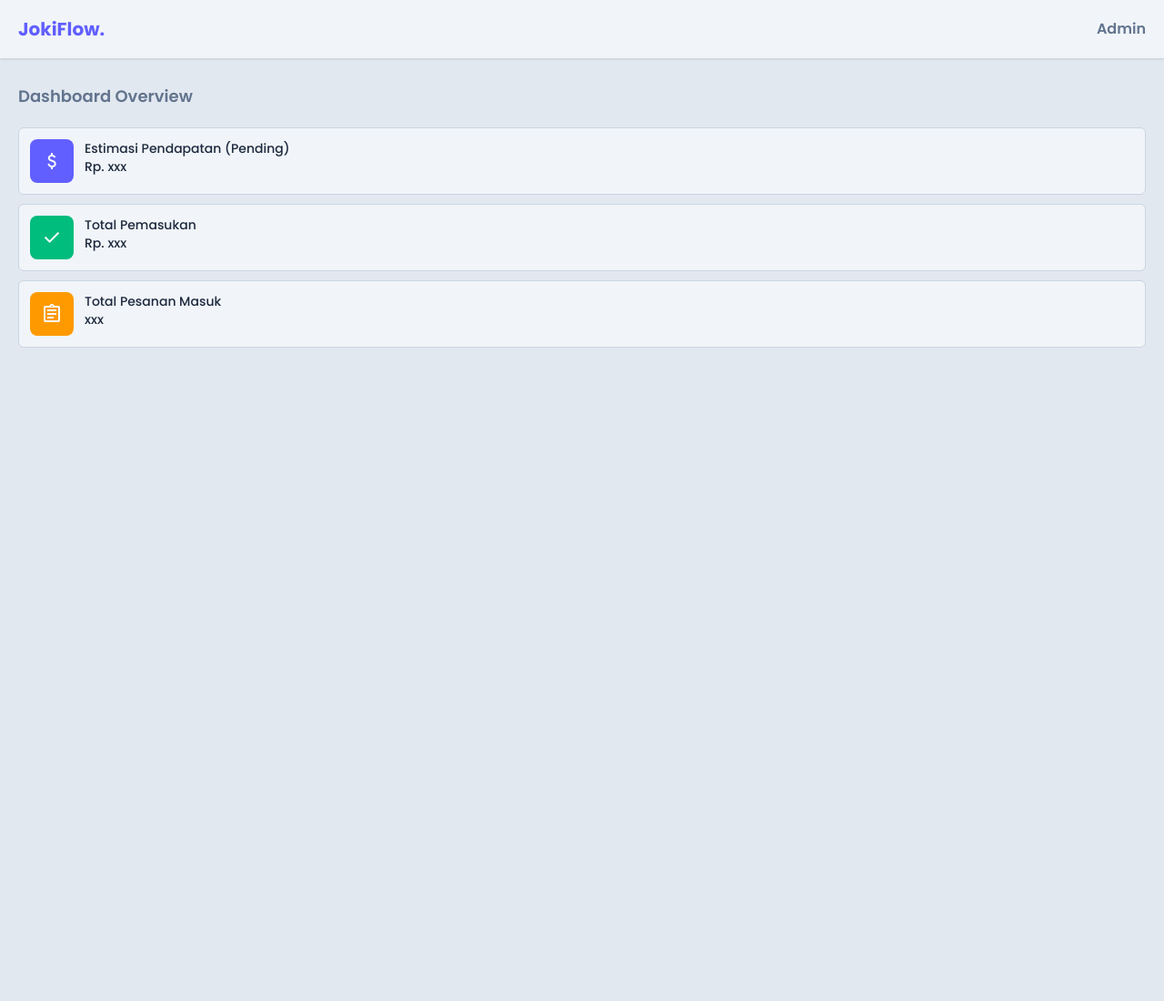
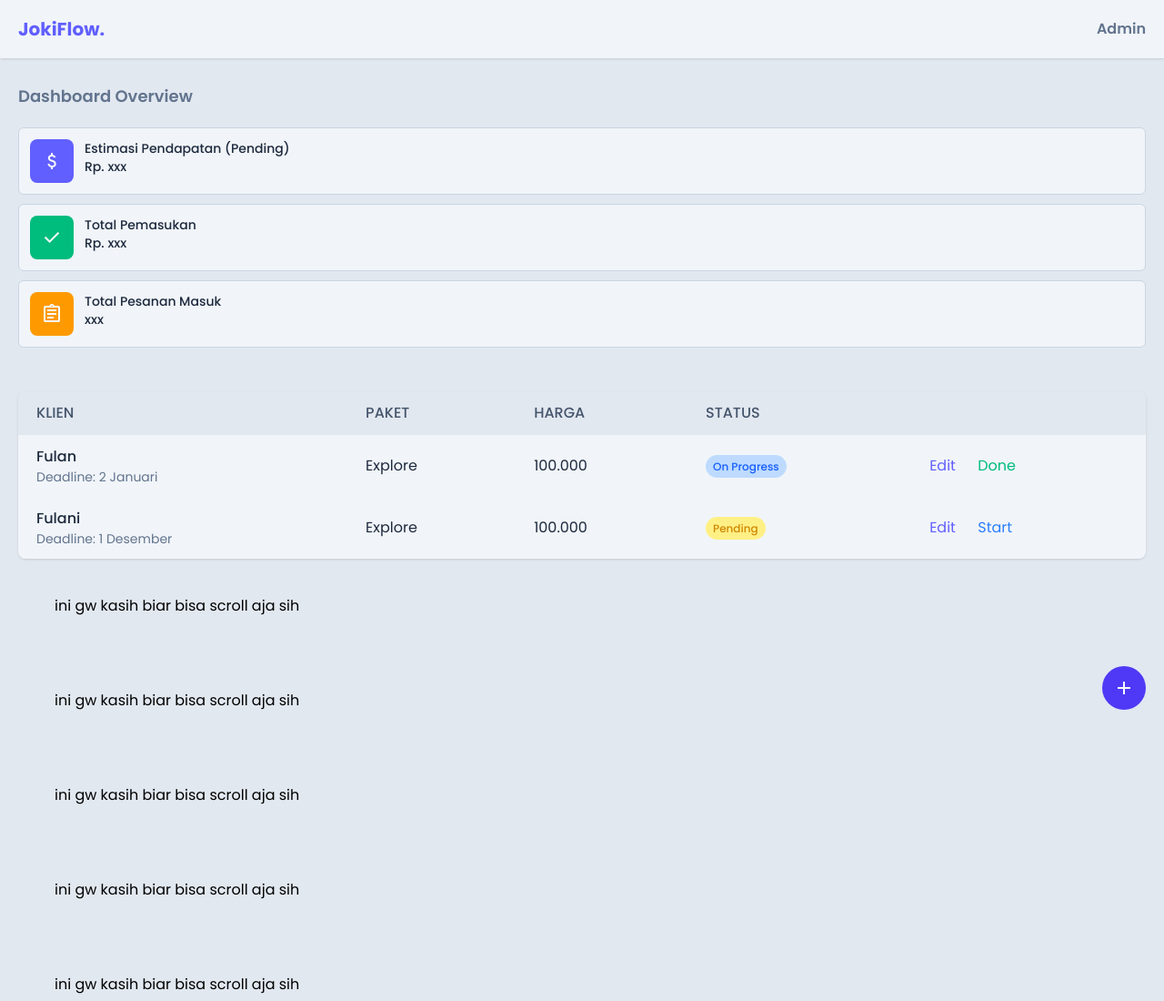
Before and after one commit to Phntme/Playground, a website: page project/index.html in a window 1280 px wide. Shown: the top 1100 px of the page at 91% size. Before the commit the page ends 800 px from the top, so only its background shows below. Drawn offline with nearby package versions, Linux system fonts and the light colour scheme; files that its build step writes are made by us from their sources.

Commit message:
nambahin sistem interface new order

```diff
--- a/project/index.html
+++ b/project/index.html
@@ -4,7 +4,7 @@
     <!-- icon -->
     <link
       rel="stylesheet"
-      href="https://fonts.googleapis.com/css2?family=Material+Symbols+Outlined:opsz,wght,FILL,GRAD@20..48,100..700,0..1,-50..200&icon_names=assignment,attach_money,check"
+      href="https://fonts.googleapis.com/css2?family=Material+Symbols+Outlined:opsz,wght,FILL,GRAD@20..48,100..700,0..1,-50..200&icon_names=add,assignment,attach_money,check,close"
     />
     <!-- icon -->
     <link rel="stylesheet" href="../src/output.css" />
@@ -33,8 +33,9 @@
       <div class="text-xl font-bold text-indigo-500"><h1>JokiFlow.</h1></div>
       <div class="text-base font-semibold text-slate-500"><h4>Admin</h4></div>
     </nav>
+    <main class="px-5">
       <!-- dashboard start -->
-    <div class="w-full h-full p-5 py-7">
+      <div class="w-full h-full py-7">
         <div class="dashboard_header font-semibold text-slate-500 text-lg">
           Dashboard Overview
         </div>
@@ -101,5 +102,113 @@
         </div>
       </div>
       <!-- dashboard end -->
+      <!-- order list -->
+      <div class="rounded-lg overflow-x-auto shadow">
+        <table class="w-full">
+          <thead class="bg-slate-200 text-left">
+            <tr>
+              <th class="px-5 py-3 font-medium text-slate-600 uppercase">
+                Klien
+              </th>
+              <th class="px-5 py-3 font-medium text-slate-600 uppercase">
+                Paket
+              </th>
+              <th class="px-5 py-3 font-medium text-slate-600 uppercase">
+                Harga
+              </th>
+              <th class="px-5 py-3 font-medium text-slate-600 uppercase">
+                Status
+              </th>
+              <th class="px-5 py-3 font-medium text-slate-600 uppercase"></th>
+            </tr>
+          </thead>
+          <tbody class="bg-slate-100 text-slate-800 text-left">
+            <tr>
+              <td class="py-3 px-5 whitespace-nowrap">
+                <div class="font-medium">Fulan</div>
+                <div class="text-slate-500 text-sm">Deadline: 2 Januari</div>
+              </td>
+              <td class="py-3 px-5 whitespace-nowrap">Explore</td>
+              <td class="py-3 px-5 whitespace-nowrap">100.000</td>
+              <td class="py-3 px-5 whitespace-nowrap">
+                <span
+                  class="px-2 py-1 bg-blue-200 text-blue-600 text-xs font-medium rounded-full"
+                  >On Progress</span
+                >
+              </td>
+              <td class="py-3 px-5 whitespace-nowrap">
+                <a href="#" class="mr-5 text-indigo-500">Edit</a>
+                <button class="text-emerald-500">Done</button>
+              </td>
+            </tr>
+            <tr>
+              <td class="py-3 px-5 whitespace-nowrap">
+                <div class="font-medium">Fulani</div>
+                <div class="text-slate-500 text-sm">Deadline: 1 Desember</div>
+              </td>
+              <td class="py-3 px-5 whitespace-nowrap">Explore</td>
+              <td class="py-3 px-5 whitespace-nowrap">100.000</td>
+              <td class="py-3 px-5 whitespace-nowrap">
+                <span
+                  class="px-2 py-1 bg-yellow-200 text-yellow-600 text-xs font-medium rounded-full"
+                  >Pending</span
+                >
+              </td>
+              <td class="py-3 px-5 whitespace-nowrap">
+                <a href="#" class="mr-5 text-indigo-500">Edit</a>
+                <button class="text-blue-500">Start</button>
+              </td>
+            </tr>
+          </tbody>
+        </table>
+      </div>
+      <!-- order list end -->
+      <!-- new order btn -->
+      <button
+        id="new-order"
+        class="bg-indigo-600 p-3 fixed bottom-5 right-5 rounded-full shrink-0 flex justify-center items-center hover:bg-indigo-800 ease-in-out transition-all"
+      >
+        <span class="material-symbols-outlined text-slate-50"> add </span>
+      </button>
+      <!-- new order btn end -->
+      <!-- close button -->
+      <button
+        id="close"
+        class="bg-indigo-600 p-3 flex fixed bottom-5 right-5 rounded-full shrink-0 justify-center items-center hover:bg-indigo-800 ease-in-out transition-all pointer-events-none opacity-0 z-20"
+      >
+        <span class="material-symbols-outlined text-slate-50"> close </span>
+      </button>
+      <!-- close button end -->
+      <!-- new order interface -->
+      <div
+        id="new-order-page"
+        class="z-10 w-full h-full bg-gray-950/75 fixed top-0 left-0 ease-in-out transition-all p-7 opacity-0 pointer-events-none"
+      >
+        <div
+          class="w-full h-full bg-slate-300 opacity-100 relative rounded-xl p-5"
+        >
+          <div class="new-order_header">
+            <header class="font-semibold text-slate-700">New Order</header>
+            <p class="text-xs text-slate-500">
+              Silahkan masukkan informasi akun.
+            </p>
+          </div>
+        </div>
+      </div>
+      <!-- new order interface end -->
+      <!-- script -->
+      <script src="script.js"></script>
+      <!-- script end -->
+      <h1 class="p-10">ini gw kasih biar bisa scroll aja sih</h1>
+      <h1 class="p-10">ini gw kasih biar bisa scroll aja sih</h1>
+      <h1 class="p-10">ini gw kasih biar bisa scroll aja sih</h1>
+      <h1 class="p-10">ini gw kasih biar bisa scroll aja sih</h1>
+      <h1 class="p-10">ini gw kasih biar bisa scroll aja sih</h1>
+      <h1 class="p-10">ini gw kasih biar bisa scroll aja sih</h1>
+      <h1 class="p-10">ini gw kasih biar bisa scroll aja sih</h1>
+      <h1 class="p-10">ini gw kasih biar bisa scroll aja sih</h1>
+      <h1 class="p-10">ini gw kasih biar bisa scroll aja sih</h1>
+      <h1 class="p-10">ini gw kasih biar bisa scroll aja sih</h1>
+    </main>
   </body>
 </html>
--- a/project/script.js
+++ b/project/script.js
@@ -0,0 +1,16 @@
+const newOrder = document.getElementById("new-order");
+const closeBtn = document.getElementById("close");
+const newOrderPage = document.getElementById("new-order-page");
+
+newOrder.addEventListener("click", () => {
+  console.log("hello");
+  newOrderPage.classList.add("opacity-100");
+  newOrderPage.classList.remove("pointer-events-none");
+  newOrderPage.classList.add("pointer-events-auto");
+
+  closeBtn.classList.add("opacity-100");
+  closeBtn.classList.remove("pointer-events-none");
+  closeBtn.classList.add("pointer-events-auto");
+});
+
+closeBtn.addEventListener("click", () => {});
```
Also changed, not shown: 1 other file. Lines whose indentation alone changed are shown as unchanged.
